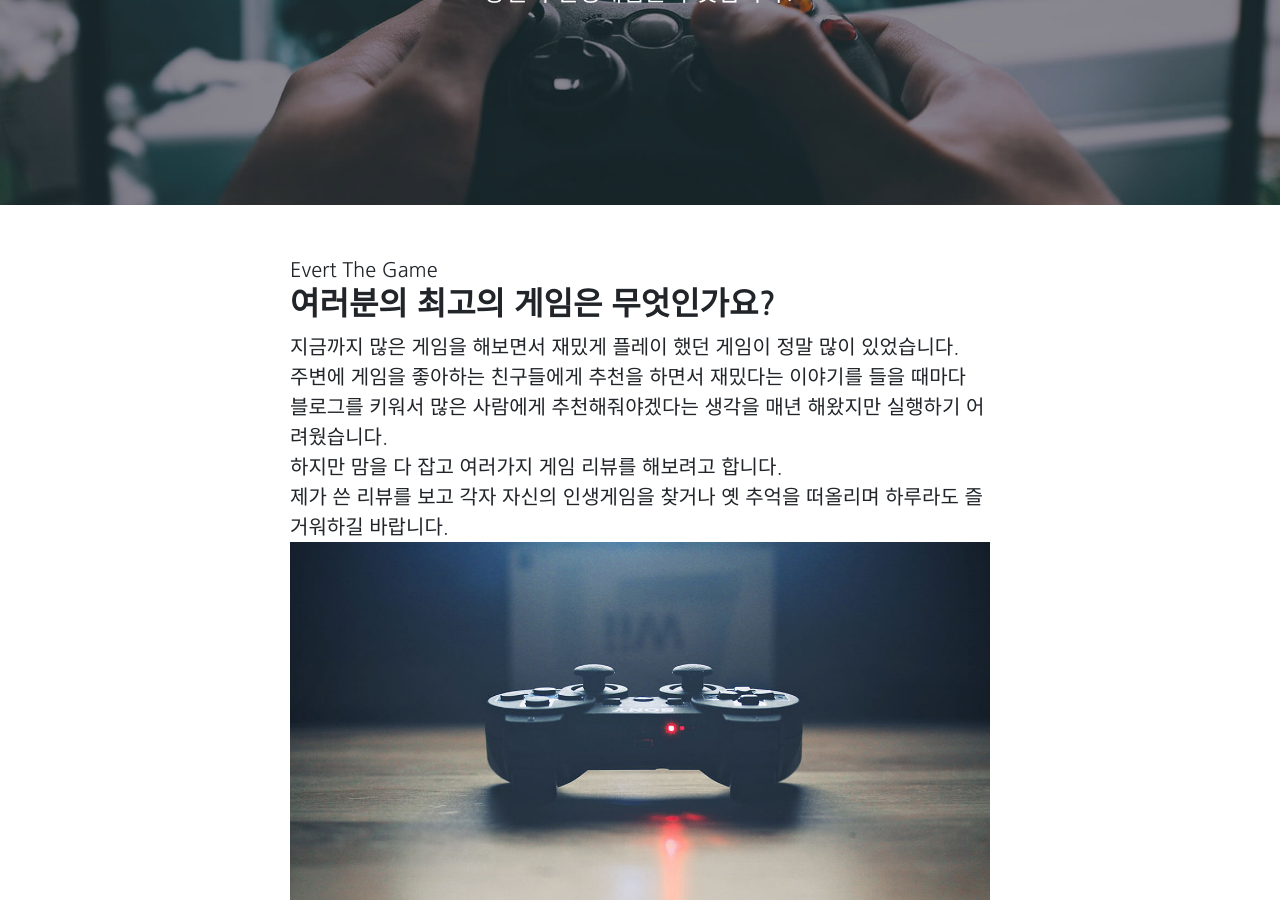
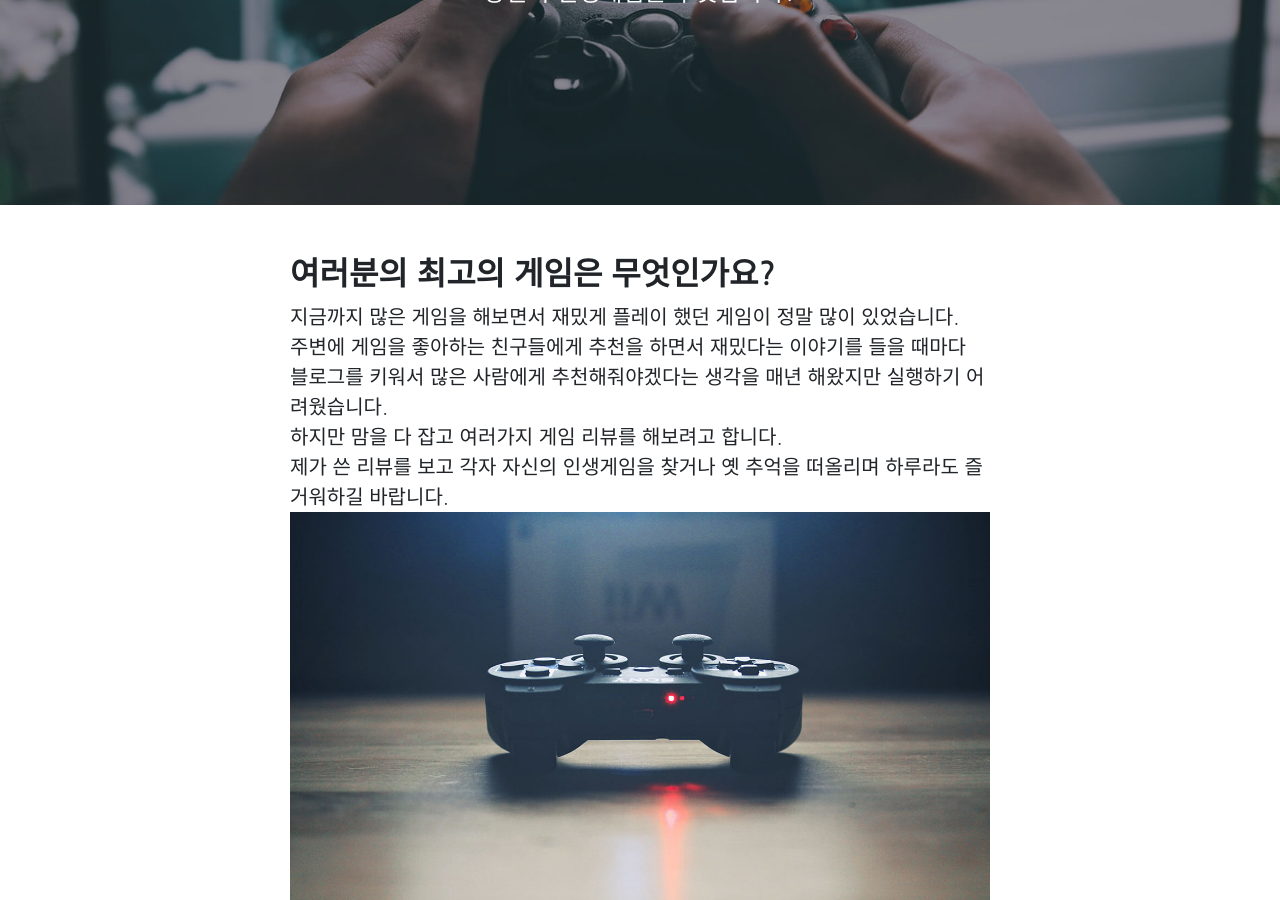
Before and after one commit to youngjungcho/everythegame88, a Jekyll site: the page built from about.html, in a window 1280 px wide and 900 px high, scrolled down 327 px. Built offline with Jekyll 4.4.1, drawn with Linux system fonts in a browser that asks for light colours.

Commit message:
Update about.html

```diff
--- a/about.html
+++ b/about.html
@@ -5,9 +5,9 @@ description: 당신의 인생게임은 무엇입니까?
 background: '/img/bg-about.jpg'
 ---
 
+
 <section class="everythegame_1">
     <div class="container">
-      <div class="title">Evert The Game</div>
       <h2 class="subtitle">여러분의 최고의 게임은 무엇인가요?</h2>
       <div class="information"> 지금까지 많은 게임을 해보면서 재밌게 플레이 했던 게임이 정말 많이 있었습니다.<br>
                                 주변에 게임을 좋아하는 친구들에게 추천을 하면서 재밌다는 이야기를 들을 때마다<br>
```
